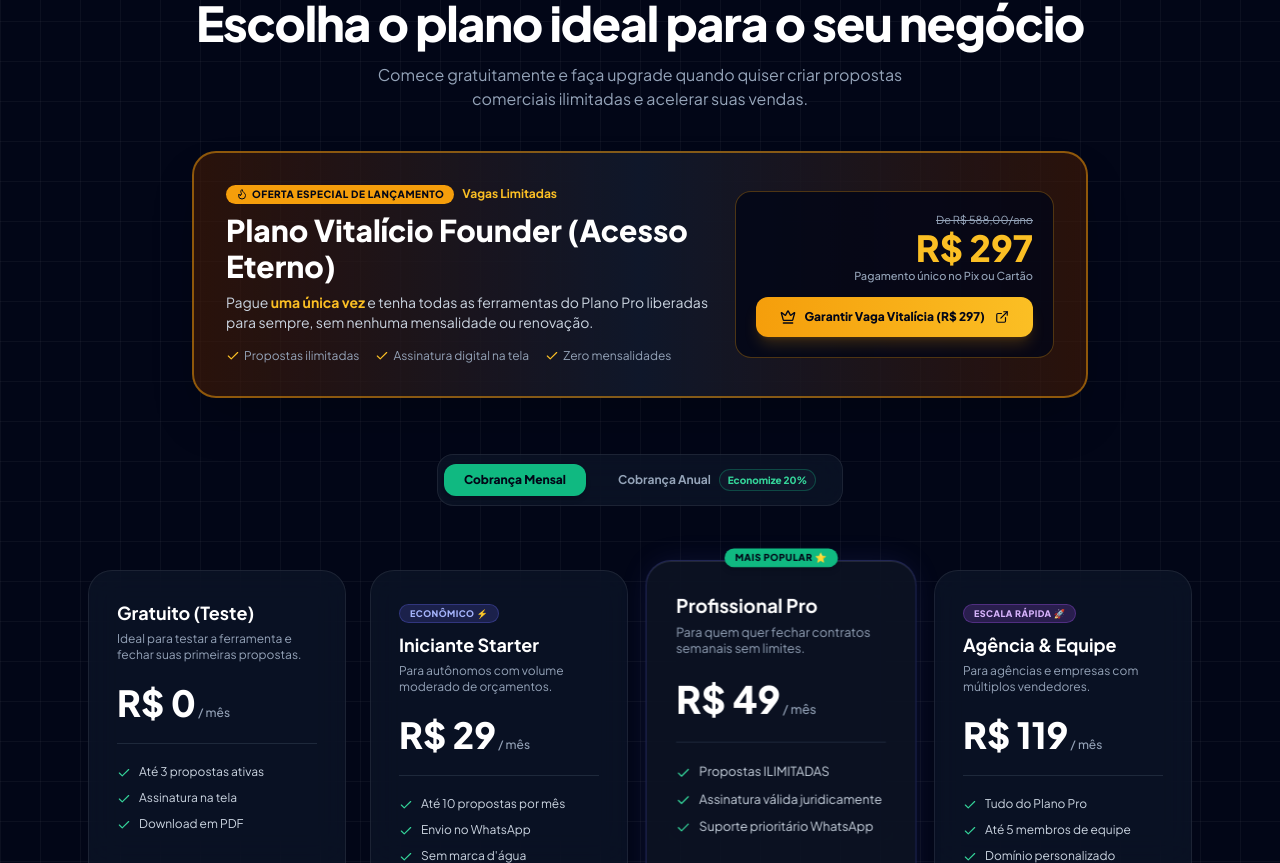
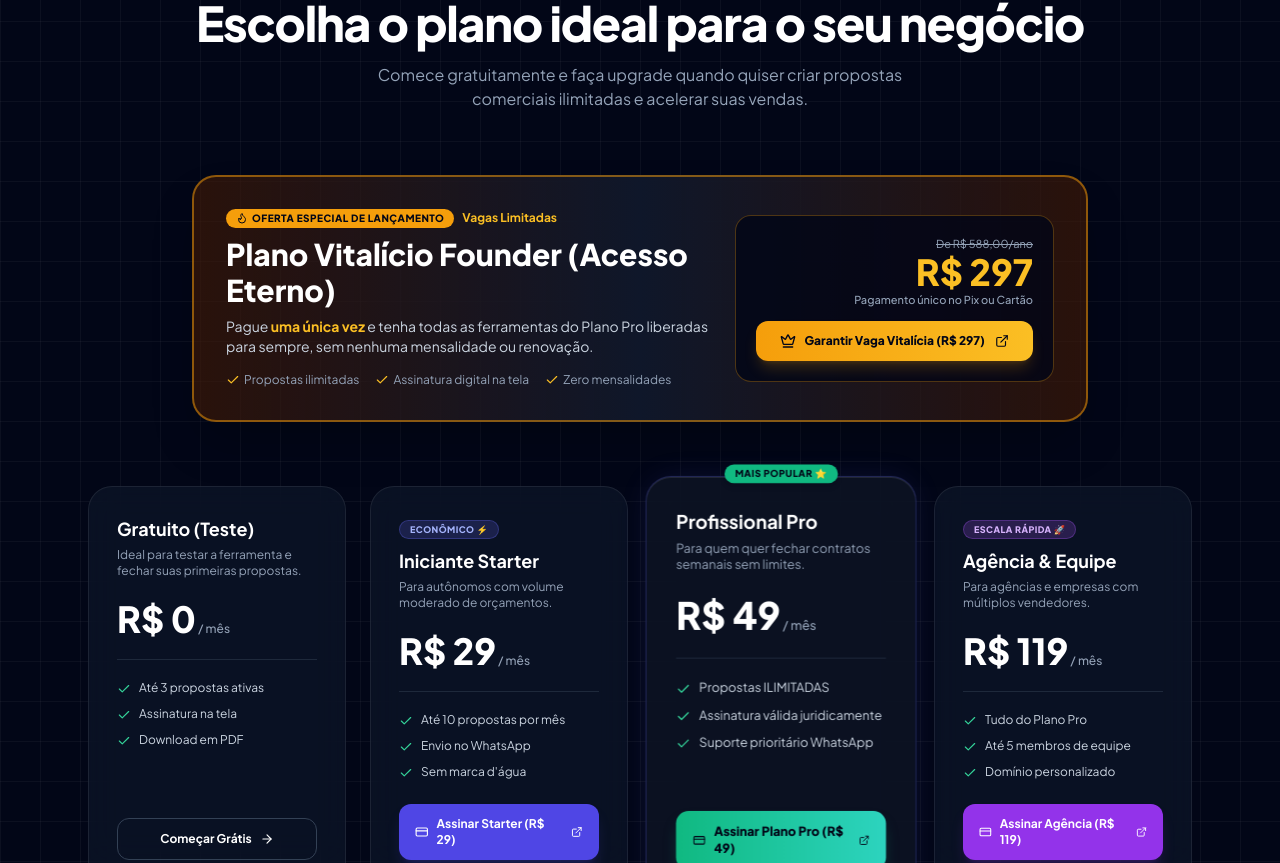
Before and after one commit to joaopedrl15e-gif/signflow, a Next.js app: page / in a window 1280 px wide. Shown: the part 1539-2402 px from the top of the page. Built offline with nearby package versions, Linux system fonts and the light colour scheme.

Commit message:
Removida cobranca anual e simplificados precos mensais

```diff
--- a/app/page.tsx
+++ b/app/page.tsx
@@ -33,7 +33,6 @@ export default function HomePage() {
   const [demoSigned, setDemoSigned] = useState(false);
   const [demoSigning, setDemoSigning] = useState(false);
 
-  const [pricingCycle, setPricingCycle] = useState<'monthly' | 'annual'>('monthly');
   const [isUpgradeModalOpen, setIsUpgradeModalOpen] = useState(false);
   const [selectedPlanForModal, setSelectedPlanForModal] = useState<'starter' | 'pro' | 'agency' | 'lifetime'>('pro');
 
@@ -329,12 +328,12 @@ export default function HomePage() {
           Escolha o plano ideal para o seu negócio
         </h2>
 
-        <p className="text-slate-400 text-sm sm:text-base max-w-xl mx-auto mb-10">
+        <p className="text-slate-400 text-sm sm:text-base max-w-xl mx-auto mb-16">
           Comece gratuitamente e faça upgrade quando quiser criar propostas comerciais ilimitadas e acelerar suas vendas.
         </p>
 
         {/* 👑 SPECIAL LIFETIME DEAL BANNER ON HOMEPAGE 👑 */}
-        <div className="max-w-4xl mx-auto mb-14 rounded-3xl p-6 sm:p-8 bg-gradient-to-r from-amber-950/60 via-slate-900 to-amber-950/60 border-2 border-amber-500/50 shadow-2xl relative overflow-hidden text-left">
+        <div className="max-w-4xl mx-auto mb-16 rounded-3xl p-6 sm:p-8 bg-gradient-to-r from-amber-950/60 via-slate-900 to-amber-950/60 border-2 border-amber-500/50 shadow-2xl relative overflow-hidden text-left">
           <div className="flex flex-col md:flex-row items-center justify-between gap-6 relative z-10">
             <div className="space-y-2">
               <div className="flex items-center gap-2">
@@ -377,35 +376,6 @@ export default function HomePage() {
           </div>
         </div>
 
-        {/* Billing Switcher */}
-        <div className="flex items-center justify-center gap-3 p-1.5 glass-panel rounded-2xl w-fit mx-auto text-xs font-bold mb-16">
-          <button
-            type="button"
-            onClick={() => setPricingCycle('monthly')}
-            className={`px-5 py-2 rounded-xl transition-all ${
-              pricingCycle === 'monthly'
-                ? 'bg-emerald-500 text-slate-950 font-black shadow-md'
-                : 'text-slate-400 hover:text-white'
-            }`}
-          >
-            Cobrança Mensal
-          </button>
-          <button
-            type="button"
-            onClick={() => setPricingCycle('annual')}
-            className={`px-5 py-2 rounded-xl transition-all flex items-center gap-2 ${
-              pricingCycle === 'annual'
-                ? 'bg-emerald-500 text-slate-950 font-black shadow-md'
-                : 'text-slate-400 hover:text-white'
-            }`}
-          >
-            <span>Cobrança Anual</span>
-            <span className="px-2 py-0.5 rounded-full bg-slate-900 text-emerald-400 text-[10px] font-extrabold border border-emerald-500/30">
-              Economize 20%
-            </span>
-          </button>
-        </div>
-
         {/* 4 Pricing Cards with DIRECT CAKTO URLS */}
         <div className="grid grid-cols-1 sm:grid-cols-2 lg:grid-cols-4 gap-6 text-left items-stretch mb-16">
           {/* Card 1: Gratuito */}
@@ -441,9 +411,7 @@ export default function HomePage() {
               <h3 className="text-lg font-bold text-white mb-1">Iniciante Starter</h3>
               <p className="text-xs text-slate-400 mb-5 min-h-[32px]">Para autônomos com volume moderado de orçamentos.</p>
               <div className="mb-5 pb-5 border-b border-slate-800">
-                <span className="text-3xl sm:text-4xl font-black text-white">
-                  R$ {pricingCycle === 'annual' ? '23' : '29'}
-                </span>
+                <span className="text-3xl sm:text-4xl font-black text-white">R$ 29</span>
                 <span className="text-xs text-slate-400 font-medium"> / mês</span>
               </div>
               <div className="space-y-2.5 mb-6 text-xs text-slate-300">
@@ -473,9 +441,7 @@ export default function HomePage() {
               <h3 className="text-lg font-bold text-white mb-1">Profissional Pro</h3>
               <p className="text-xs text-slate-400 mb-5 min-h-[32px]">Para quem quer fechar contratos semanais sem limites.</p>
               <div className="mb-5 pb-5 border-b border-slate-800">
-                <span className="text-3xl sm:text-4xl font-black text-white">
-                  R$ {pricingCycle === 'annual' ? '39' : '49'}
-                </span>
+                <span className="text-3xl sm:text-4xl font-black text-white">R$ 49</span>
                 <span className="text-xs text-slate-400 font-medium"> / mês</span>
               </div>
               <div className="space-y-2.5 mb-6 text-xs text-slate-300">
@@ -505,9 +471,7 @@ export default function HomePage() {
               <h3 className="text-lg font-bold text-white mb-1">Agência & Equipe</h3>
               <p className="text-xs text-slate-400 mb-5 min-h-[32px]">Para agências e empresas com múltiplos vendedores.</p>
               <div className="mb-5 pb-5 border-b border-slate-800">
-                <span className="text-3xl sm:text-4xl font-black text-white">
-                  R$ {pricingCycle === 'annual' ? '99' : '119'}
-                </span>
+                <span className="text-3xl sm:text-4xl font-black text-white">R$ 119</span>
                 <span className="text-xs text-slate-400 font-medium"> / mês</span>
               </div>
               <div className="space-y-2.5 mb-6 text-xs text-slate-300">
--- a/app/planos/page.tsx
+++ b/app/planos/page.tsx
@@ -1,6 +1,6 @@
 'use client';
 
-import React, { useState } from 'react';
+import React from 'react';
 import Link from 'next/link';
 import {
   Check,
@@ -18,8 +18,6 @@ import {
 import { CHECKOUT_LINKS } from '@/lib/plans';
 
 export default function PricingPage() {
-  const [billingCycle, setBillingCycle] = useState<'monthly' | 'annual'>('monthly');
-
   return (
     <div className="min-h-screen bg-slate-950 text-white selection:bg-emerald-500 selection:text-black overflow-x-hidden bg-grid-pattern relative pb-20">
       {/* Top Banner */}
@@ -55,7 +53,7 @@ export default function PricingPage() {
           Invista no fechamento dos seus contratos
         </h1>
 
-        <p className="text-slate-400 text-sm sm:text-base max-w-xl mx-auto mb-10">
+        <p className="text-slate-400 text-sm sm:text-base max-w-xl mx-auto mb-16">
           Comece gratuitamente e faça upgrade quando quiser criar propostas comerciais ilimitadas e acelerar suas vendas.
         </p>
 
@@ -88,7 +86,7 @@ export default function PricingPage() {
               <span className="text-3xl sm:text-4xl font-black text-amber-400 block">
                 R$ 297
               </span>
-              <span className="text-[11px] text-slate-400 block mb-3 font-medium">Pagamento único ou 12x</span>
+              <span className="text-[11px] text-slate-400 block mb-3 font-medium">Pagamento único no Pix ou Cartão</span>
               <a
                 href={CHECKOUT_LINKS.lifetime}
                 target="_blank"
@@ -101,35 +99,6 @@ export default function PricingPage() {
               </a>
             </div>
           </div>
-        </div>
-
-        {/* Billing Switcher */}
-        <div className="flex items-center justify-center gap-3 p-1.5 glass-panel rounded-2xl w-fit mx-auto text-xs font-bold mb-16">
-          <button
-            type="button"
-            onClick={() => setBillingCycle('monthly')}
-            className={`px-5 py-2 rounded-xl transition-all ${
-              billingCycle === 'monthly'
-                ? 'bg-emerald-500 text-slate-950 font-black shadow-md'
-                : 'text-slate-400 hover:text-white'
-            }`}
-          >
-            Cobrança Mensal
-          </button>
-          <button
-            type="button"
-            onClick={() => setBillingCycle('annual')}
-            className={`px-5 py-2 rounded-xl transition-all flex items-center gap-2 ${
-              billingCycle === 'annual'
-                ? 'bg-emerald-500 text-slate-950 font-black shadow-md'
-                : 'text-slate-400 hover:text-white'
-            }`}
-          >
-            <span>Cobrança Anual</span>
-            <span className="px-2 py-0.5 rounded-full bg-slate-900 text-emerald-400 text-[10px] font-extrabold border border-emerald-500/30">
-              Economize 20%
-            </span>
-          </button>
         </div>
 
         {/* 4 Pricing Cards Grid */}
@@ -167,9 +136,7 @@ export default function PricingPage() {
               <h3 className="text-lg font-bold text-white mb-1">Iniciante Starter</h3>
               <p className="text-xs text-slate-400 mb-5 min-h-[32px]">Para autônomos com volume moderado de orçamentos.</p>
               <div className="mb-5 pb-5 border-b border-slate-800">
-                <span className="text-3xl sm:text-4xl font-black text-white">
-                  R$ {billingCycle === 'annual' ? '23' : '29'}
-                </span>
+                <span className="text-3xl sm:text-4xl font-black text-white">R$ 29</span>
                 <span className="text-xs text-slate-400 font-medium"> / mês</span>
               </div>
               <div className="space-y-2.5 mb-6 text-xs text-slate-300">
@@ -199,9 +166,7 @@ export default function PricingPage() {
               <h3 className="text-lg font-bold text-white mb-1">Profissional Pro</h3>
               <p className="text-xs text-slate-400 mb-5 min-h-[32px]">Para quem quer fechar contratos semanais sem limites.</p>
               <div className="mb-5 pb-5 border-b border-slate-800">
-                <span className="text-3xl sm:text-4xl font-black text-white">
-                  R$ {billingCycle === 'annual' ? '39' : '49'}
-                </span>
+                <span className="text-3xl sm:text-4xl font-black text-white">R$ 49</span>
                 <span className="text-xs text-slate-400 font-medium"> / mês</span>
               </div>
               <div className="space-y-2.5 mb-6 text-xs text-slate-300">
@@ -231,9 +196,7 @@ export default function PricingPage() {
               <h3 className="text-lg font-bold text-white mb-1">Agência & Equipe</h3>
               <p className="text-xs text-slate-400 mb-5 min-h-[32px]">Para agências e empresas com múltiplos vendedores.</p>
               <div className="mb-5 pb-5 border-b border-slate-800">
-                <span className="text-3xl sm:text-4xl font-black text-white">
-                  R$ {billingCycle === 'annual' ? '99' : '119'}
-                </span>
+                <span className="text-3xl sm:text-4xl font-black text-white">R$ 119</span>
                 <span className="text-xs text-slate-400 font-medium"> / mês</span>
               </div>
               <div className="space-y-2.5 mb-6 text-xs text-slate-300">
```
Also changed, not shown: components/UpgradeModal.tsx (+2 -35 lines).
